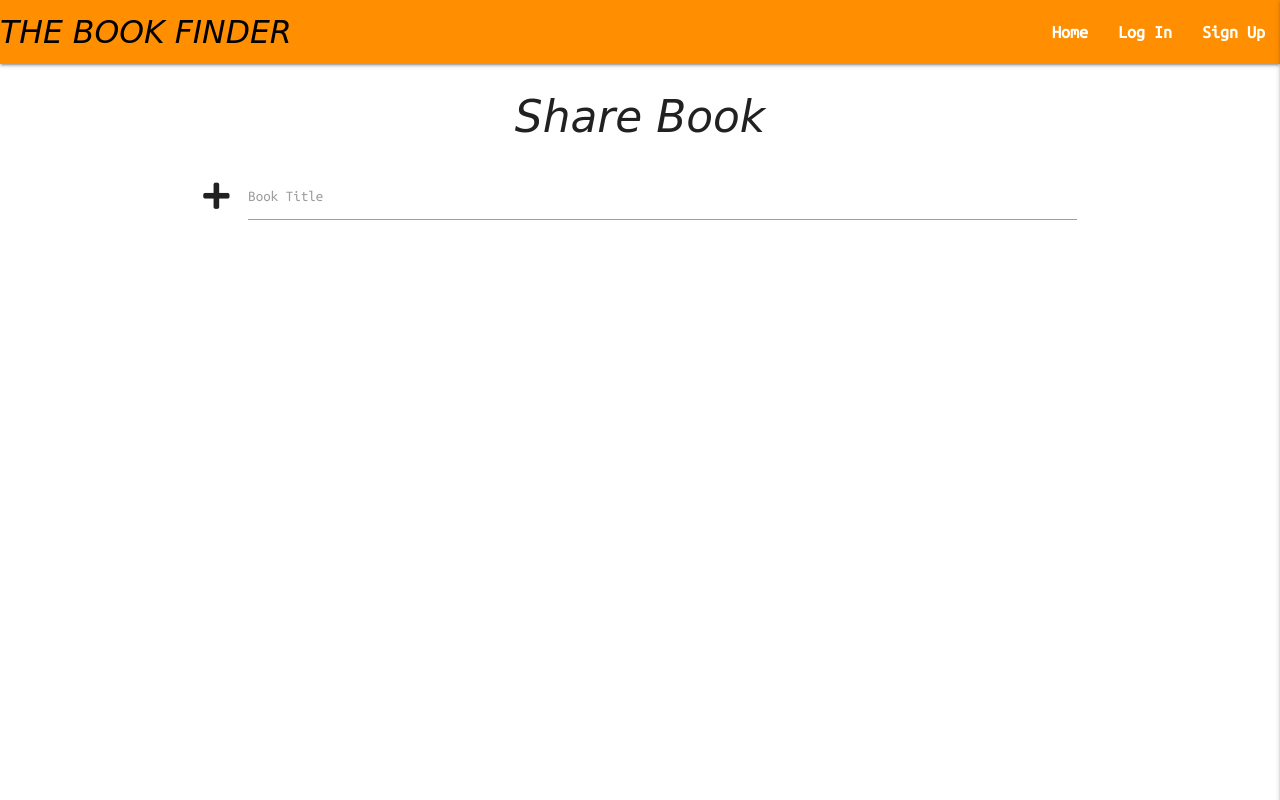
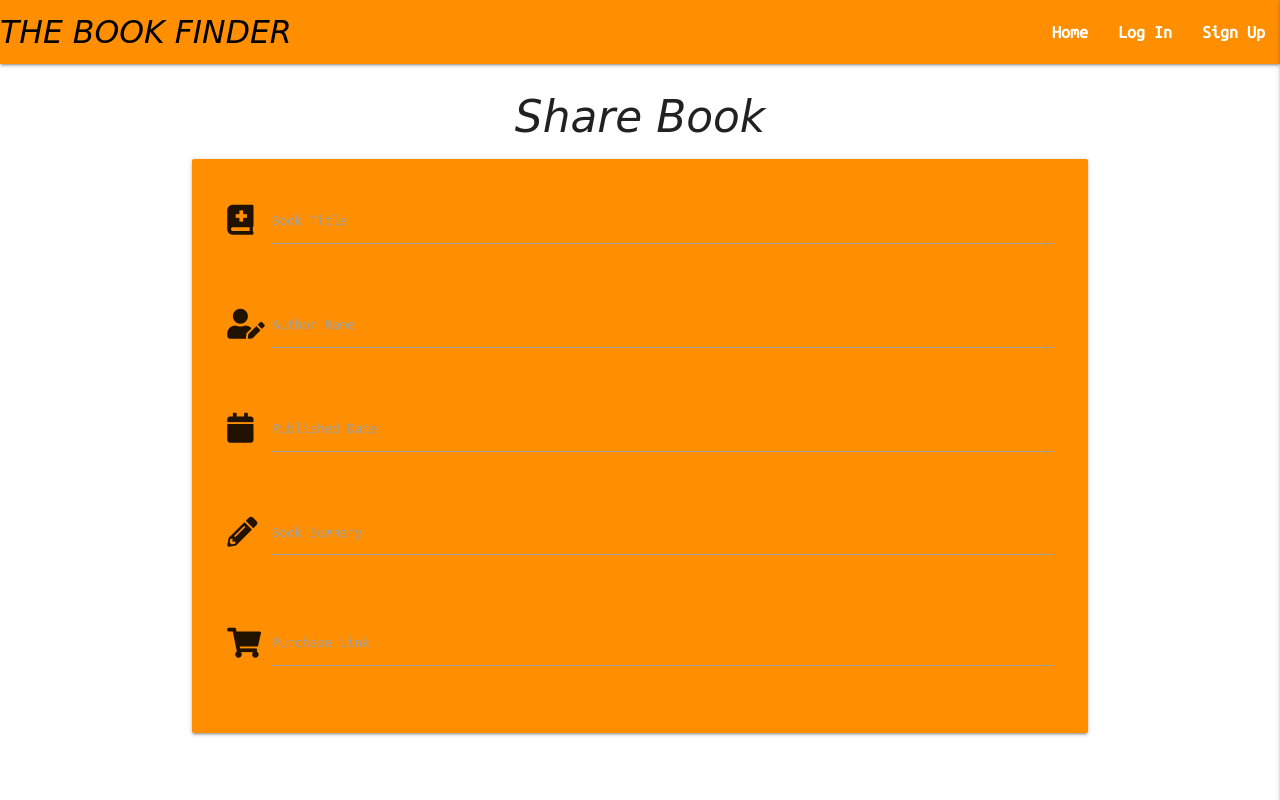
Before and after one commit to GreigBenton/Milestone_project_3, a Flask app: page /add_book in a window 1280 px wide. Run offline with Flask 2, Linux system fonts and the light colour scheme; some libraries are stand-ins or nearby versions; some web fonts are replaced.

Commit message:
Added database content to add_book form

```diff
--- a/static/js/script.js
+++ b/static/js/script.js
@@ -1,4 +1,5 @@
 $(document).ready(function(){
     $('.sidenav').sidenav({edge: "right"});
     $('.collapsible').collapsible();
+    $('.tooltipped').tooltip();
 });
--- a/templates/add_book.html
+++ b/templates/add_book.html
@@ -3,13 +3,41 @@
 
     <h3 class="center-align nav-logo">Share Book</h3>
 
-    <div class="row">
+    <div class="row card-panel amber darken-3">
         <form class="col s12" method="POST" action="">
           <div class="row">
             <div class="input-field col s12">
-              <i class="fas fa-plus prefix"></i>
-              <input id="icon_prefix" type="text" class="validate">
-              <label for="icon_prefix">Book Title</label>
+              <i class="fas fa-book-medical prefix tooltipped data-position="bottom" data-tooltip="E.g. Alice's Adventures in Wonderland"></i>
+              <input id="book_name" name="book_name" type="text" minlength="1" maxlength="200" class="validate" required>
+              <label for="book_name">Book Title</label>
+            </div>
+          </div>
+          <div class="row">
+            <div class="input-field col s12">
+              <i class="fas fa-user-edit prefix tooltipped data-position="bottom" data-tooltip="E.g. Lewis Carroll"></i>
+              <input id="author_name" name="author_name" type="text" minlength="1" maxlength="200" class="validate" required>
+              <label for="author_name">Author Name</label>
+            </div>
+          </div>
+          <div class="row">
+            <div class="input-field col s12">
+              <i class="fas fa-calendar prefix tooltipped data-position="bottom" data-tooltip="Year of publish e.g. 1865"></i>
+              <input id="published_date" name="published_date" type="text" minlength="4" maxlength="4" class="validate" required>
+              <label for="published_date">Published Date</label>
+            </div>
+          </div>
+          <div class="row">
+            <div class="input-field col s12">
+                <i class="fas fa-pencil-alt prefix tooltipped data-position="bottom" data-tooltip="A brief description of the books contents/storyline etc."></i>
+                <textarea id="book_description" name="book_description" minlength="100" maxlength="1000" class="materialize-textarea validate"></textarea>
+                <label for="book_description">Book Summary</label>
+            </div>
+          </div>
+          <div class="row">
+            <div class="input-field col s12">
+              <i class="fas fa-shopping-cart prefix tooltipped data-position="bottom" data-tooltip="A link to purchase this book"></i>
+              <input id="book_link" name="book_link" type="text" minlength="10" maxlength="200" class="validate" required>
+              <label for="book_link">Purchase Link</label>
             </div>
           </div>
         </form>
```
